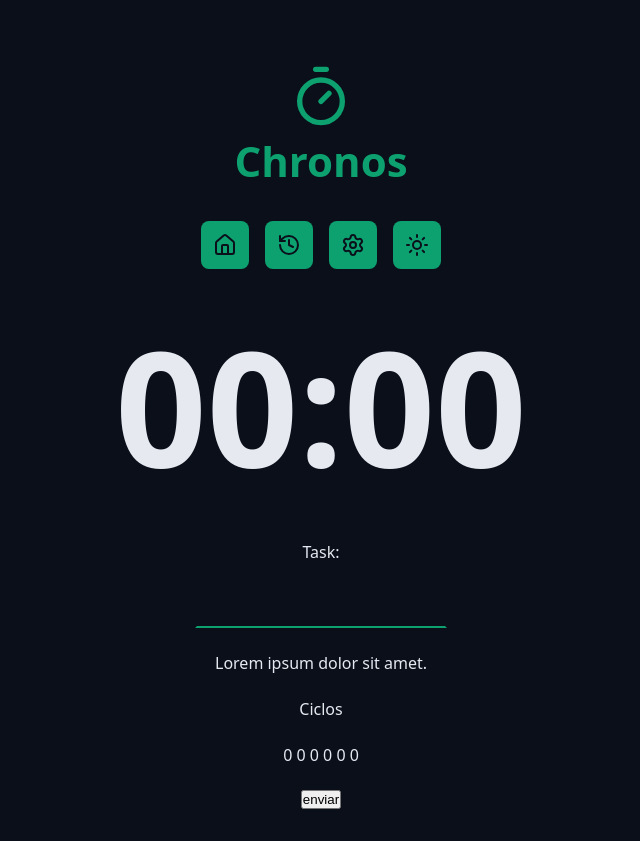
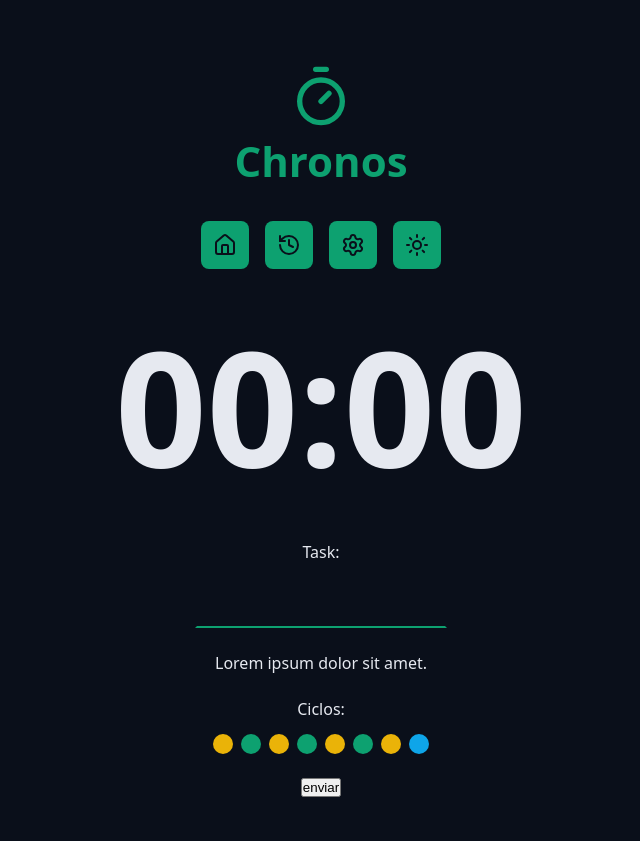
Before and after one commit to guilherdrk/chronos-pomodoro, a React (Vite) app: page / in a window 1280 px wide. Shown: the whole page, without its empty margins (319-959 px from the left). Built offline with nearby package versions, Linux system fonts and the light colour scheme.

Commit message:
criando componente cycles com indicadores do ciclo em cores

```diff
--- a/src/App.tsx
+++ b/src/App.tsx
@@ -6,6 +6,7 @@
 import { Menu } from "./components/Menu";
 import { CountDown } from "./components/CountDown";
 import { DefaultInput } from "./components/DefaultInput";
+import { Cycles } from "./components/Cycles";
 
 export const App = () => {
   return (
@@ -32,8 +33,7 @@
             <p>Lorem ipsum dolor sit amet.</p>
           </div>
           <div className="formRow">
-            <p>Ciclos</p>
-            <p>0 0 0 0 0 0</p>
+            <Cycles />
           </div>
           <div className="formRow">
             <button>enviar</button>
--- /dev/null
+++ b/src/components/Cycles/index.tsx
@@ -0,0 +1,22 @@
+
+import styles from './styles.module.css'
+
+export const Cycles = (() => {
+
+  return(
+    <div className={styles.cycles}>
+      <span>Ciclos:</span>
+      <div className={styles.cycleDots}>
+        <span className={`${styles.cycleDot} ${styles.workTime}`}></span>
+        <span className={`${styles.cycleDot} ${styles.shortBreakTime}`}></span>
+        <span className={`${styles.cycleDot} ${styles.workTime}`}></span>
+        <span className={`${styles.cycleDot} ${styles.shortBreakTime}`}></span>
+        <span className={`${styles.cycleDot} ${styles.workTime}`}></span>
+        <span className={`${styles.cycleDot} ${styles.shortBreakTime}`}></span>
+        <span className={`${styles.cycleDot} ${styles.workTime}`}></span>
+        <span className={`${styles.cycleDot} ${styles.longBreakTime}`}></span>
+      </div>
+    </div>
+  )
+
+})
--- /dev/null
+++ b/src/components/Cycles/styles.module.css
@@ -0,0 +1,33 @@
+.cycles{
+  display: flex;
+  align-items: center;
+  justify-content: center;
+  flex-direction: column;
+  gap: 1.4rem;
+}
+
+.cycleDots{
+  display: flex;
+  gap: 0.8rem;
+
+}
+
+.cycleDot {
+  width: 2rem;
+  height: 2rem;
+  background-color: var(--primary);
+  border-radius: 50%;
+
+}
+
+.workTime{
+  background: var(--warning);
+}
+
+.shortBreakTime{
+  background: var(--primary);
+}
+
+.longBreakTime{
+  background: var(--info);
+}
--- a/src/components/DefaultInput/index.tsx
+++ b/src/components/DefaultInput/index.tsx
@@ -12,7 +12,7 @@
   return (
     <>
       <label htmlFor={id}>{labelText}</label>
-      <input className={styles.input} id={id} type={type} {...rest} />
+      <input className= {styles.input} id={id} type={type} {...rest} />
     </>
 
   );
```
